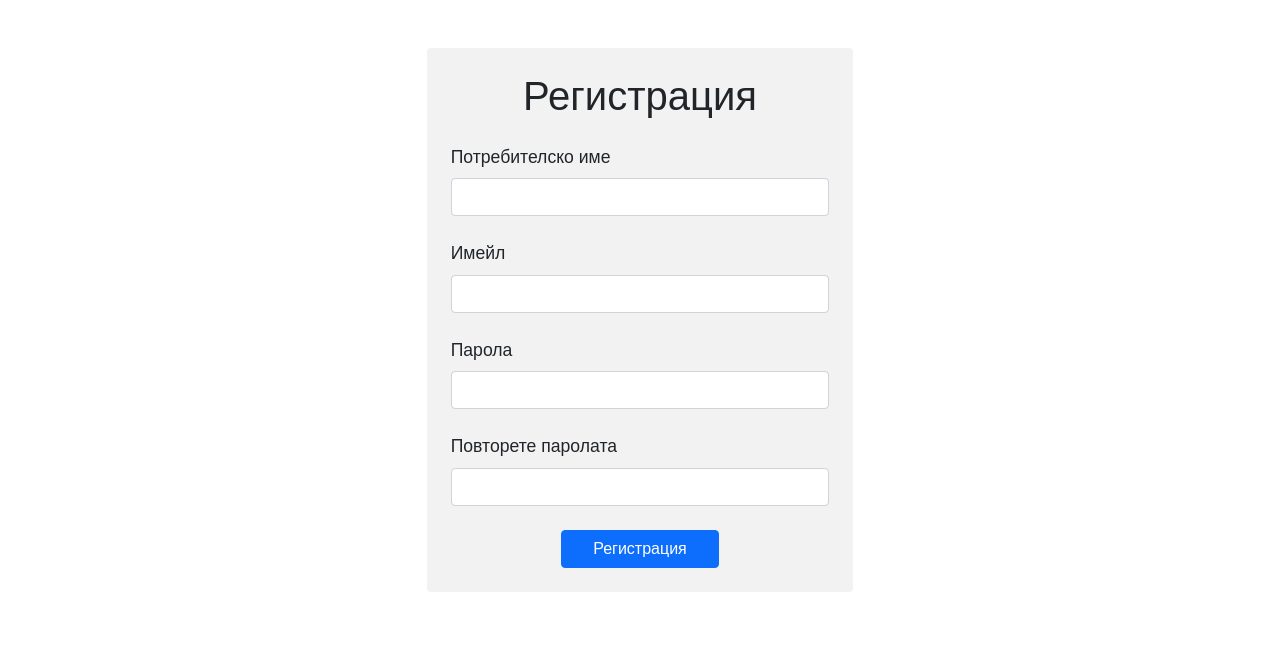
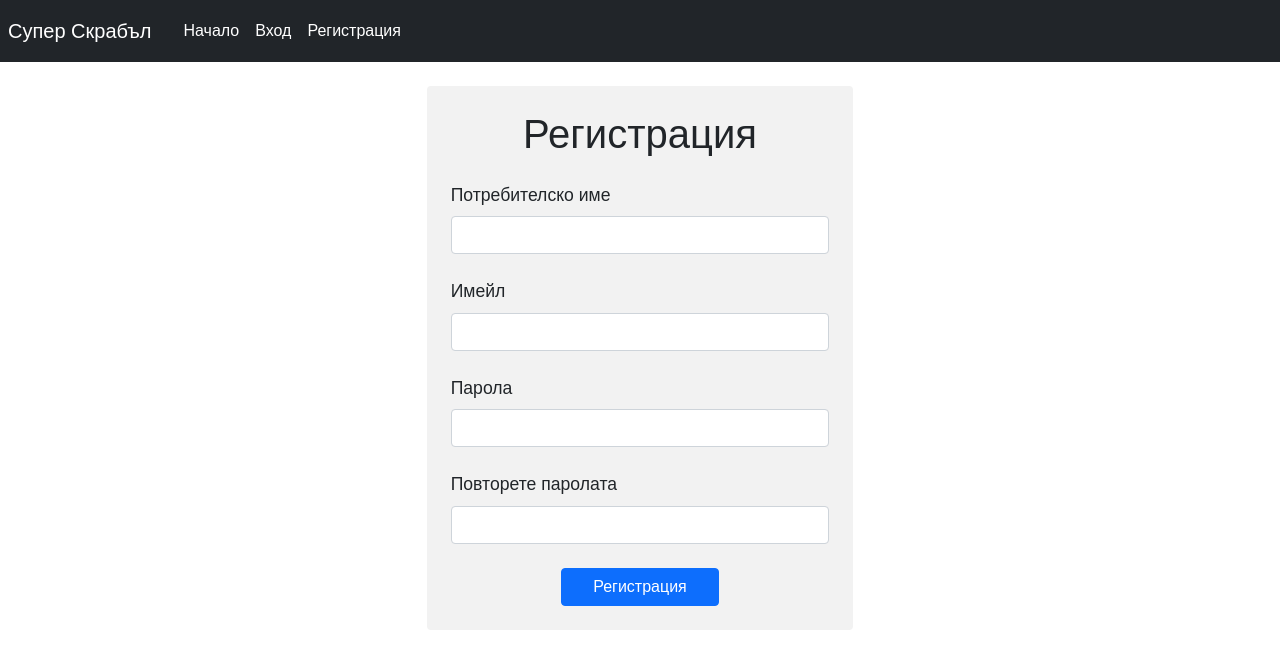
Before and after one commit to superscrabble/SuperScrabble, an Angular app in the folder src/ClientApp/super-scrabble-app/: page /register in a window 1280 px wide. Shown: the top 668 px of the page. Built offline with nearby package versions, Linux system fonts and the light colour scheme; a web font is replaced by a local one.

Commit message:
Add navbar

```diff
--- a/src/ClientApp/super-scrabble-app/src/app/app.component.html
+++ b/src/ClientApp/super-scrabble-app/src/app/app.component.html
@@ -1 +1,15 @@
+<nav class="navbar navbar-expand-lg navbar-expand-md navbar-dark bg-dark">
+    <a class="navbar-brand p-2" href="/">Супер Скрабъл</a>
+    <button class="navbar-toggler" type="button" data-toggle="collapse" data-target="#navbarNavAltMarkup" aria-controls="navbarNavAltMarkup" aria-expanded="false" aria-label="Toggle navigation">
+      <span class="navbar-toggler-icon"></span>
+    </button>
+    <div class="collapse navbar-collapse" id="navbarNavAltMarkup">
+      <div class="navbar-nav">
+        <a class="nav-item nav-link active" href="/">Начало <span class="sr-only"></span></a>
+        <a class="nav-item nav-link active" href="login">Вход</a>
+        <a class="nav-item nav-link active" href="register">Регистрация</a>
+      </div>
+    </div>
+  </nav>
+
 <router-outlet></router-outlet>
--- a/src/ClientApp/super-scrabble-app/src/app/pages/register-form/register-form.component.html
+++ b/src/ClientApp/super-scrabble-app/src/app/pages/register-form/register-form.component.html
@@ -1,4 +1,4 @@
-<div class="identity-form p-4 col-lg-4 col-md-6 col-sm-8 col-10 mt-lg-5 mt-md-4 mt-sm-3 mt-2 mx-auto rounded">
+<div class="identity-form p-4 col-lg-4 col-md-6 col-sm-8 col-10 mt-lg-4 mt-md-3 mt-sm-2 mt-2 mx-auto rounded">
     <h1 class="mb-4 text-center">Регистрация</h1>
     <form (ngSubmit)="onRegister()" #form="ngForm">
         <div class="mb-4">
```
